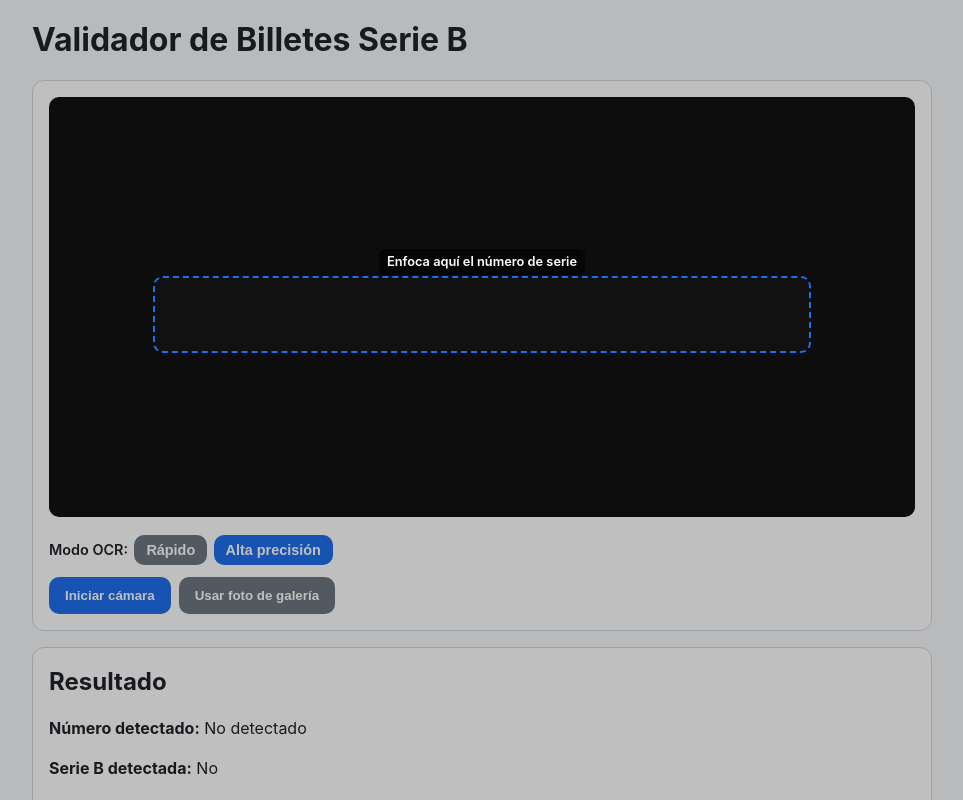
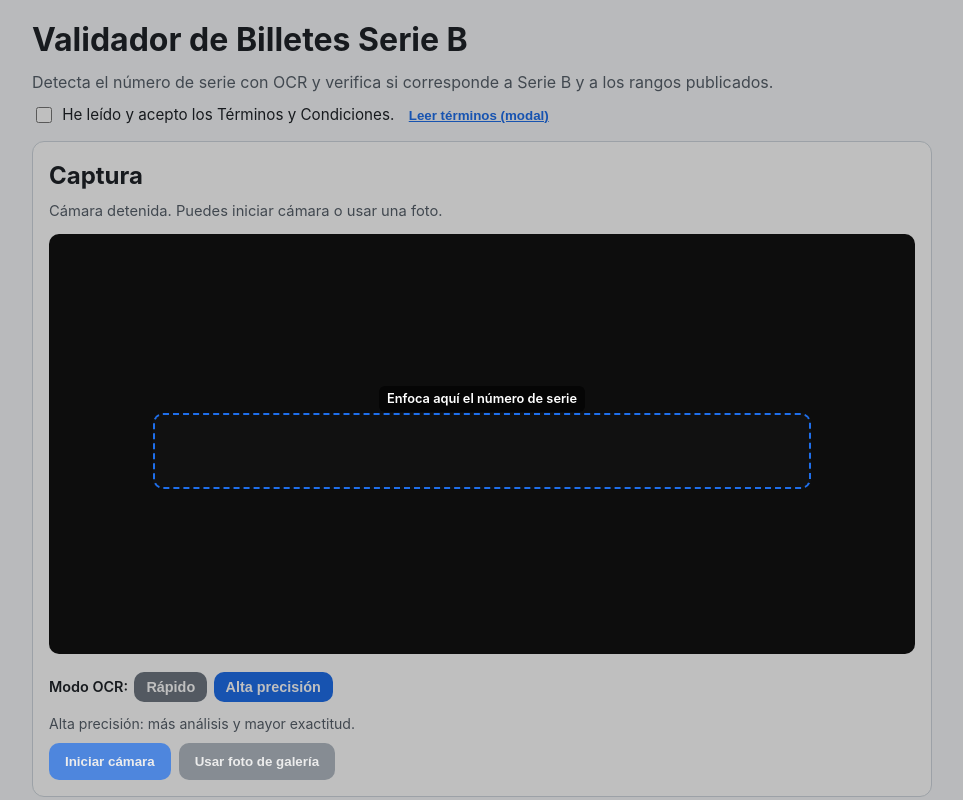
Before and after one commit to Feliverse/serieB, a React (Vite) app: page / in a window 1280 px wide. Shown: the top 800 px of the page, without its empty margins (158-1121 px from the left). Built offline with nearby package versions, Linux system fonts and the light colour scheme.

Commit message:
Terminos y condiciones

```diff
--- a/src/App.css
+++ b/src/App.css
@@ -2,7 +2,37 @@
   width: min(900px, 100%);
   margin: 0 auto;
   display: grid;
-  gap: 1rem;
+  gap: 0.9rem;
+}
+
+.app-header {
+  display: grid;
+  gap: 0.35rem;
+}
+
+.app-header p {
+  margin: 0;
+  color: #57606a;
+}
+
+.terms-consent {
+  margin-top: 0.3rem;
+  display: flex;
+  flex-wrap: wrap;
+  align-items: center;
+  gap: 0.55rem 0.9rem;
+}
+
+.terms-consent label {
+  display: inline-flex;
+  align-items: center;
+  gap: 0.45rem;
+  font-size: 0.95rem;
+}
+
+.terms-consent input {
+  width: 16px;
+  height: 16px;
 }
 
 h1,
@@ -16,6 +46,12 @@ h2 {
   border-radius: 12px;
   padding: 1rem;
   background: #fff;
+}
+
+.panel-hint {
+  margin: 0.35rem 0 0.75rem;
+  color: #57606a;
+  font-size: 0.92rem;
 }
 
 .camera {
@@ -84,6 +120,13 @@ h2 {
   font-weight: 600;
 }
 
+.mode-help {
+  width: 100%;
+  margin: 0;
+  font-size: 0.88rem;
+  color: #57606a;
+}
+
 button.toggle {
   padding: 0.45rem 0.75rem;
   font-size: 0.9rem;
@@ -100,6 +143,11 @@ button {
   background: #1f6feb;
   color: #fff;
   font-weight: 600;
+  transition: transform 120ms ease, opacity 120ms ease;
+}
+
+button:not(:disabled):active {
+  transform: translateY(1px);
 }
 
 button:disabled {
@@ -111,10 +159,68 @@ button.secondary {
   background: #6e7781;
 }
 
+button.text-button {
+  padding: 0;
+  border: none;
+  border-radius: 0;
+  background: none;
+  color: #1f6feb;
+  text-decoration: underline;
+  font-weight: 600;
+  width: auto;
+}
+
+.modal-overlay {
+  position: fixed;
+  inset: 0;
+  background: rgba(15, 23, 42, 0.45);
+  display: flex;
+  align-items: center;
+  justify-content: center;
+  padding: 1rem;
+  z-index: 30;
+}
+
+.modal {
+  width: min(640px, 100%);
+  max-height: 85vh;
+  overflow: auto;
+  background: #fff;
+  border-radius: 12px;
+  border: 1px solid #d0d7de;
+  padding: 1rem;
+  display: grid;
+  gap: 0.7rem;
+}
+
+.modal h2,
+.modal p {
+  margin: 0;
+}
+
+.modal-actions {
+  display: flex;
+  justify-content: flex-end;
+}
+
 .error {
   margin-top: 0.75rem;
   color: #b42318;
   font-weight: 600;
+}
+
+.result-grid {
+  display: grid;
+  grid-template-columns: repeat(2, minmax(0, 1fr));
+  gap: 0.5rem 1rem;
+}
+
+.result-grid p {
+  margin: 0;
+  padding: 0.55rem 0.65rem;
+  background: #f6f8fa;
+  border: 1px solid #d8dee4;
+  border-radius: 8px;
 }
 
 .status-ok,
@@ -135,3 +241,13 @@ button.secondary {
   background: #fef3f2;
   color: #b42318;
 }
+
+@media (max-width: 680px) {
+  .result-grid {
+    grid-template-columns: 1fr;
+  }
+
+  button {
+    width: 100%;
+  }
+}
--- a/src/App.tsx
+++ b/src/App.tsx
@@ -22,6 +22,7 @@ const OCR_DIGIT_MAP: Record<string, string> = {
 }
 
 const PRECISION_MODE_STORAGE_KEY = 'serieB.precisionMode'
+const TERMS_ACCEPTED_STORAGE_KEY = 'serieB.termsAccepted'
 
 const INVALID_RANGES: Record<Denomination, Array<[number, number]>> = {
   Bs50: [
@@ -248,6 +249,14 @@ function App() {
       return 'high'
     }
   })
+  const [hasAcceptedTerms, setHasAcceptedTerms] = useState<boolean>(() => {
+    try {
+      return localStorage.getItem(TERMS_ACCEPTED_STORAGE_KEY) === 'true'
+    } catch {
+      return false
+    }
+  })
+  const [isTermsModalOpen, setIsTermsModalOpen] = useState(false)
 
   const guideRegion = {
     xPct: 0.12,
@@ -262,6 +271,15 @@ function App() {
       streamRef.current = null
     }
     setCameraReady(false)
+  }
+
+  const ensureTermsAccepted = () => {
+    if (hasAcceptedTerms) {
+      return true
+    }
+
+    setError('Debes aceptar los Términos y Condiciones antes de usar el análisis.')
+    return false
   }
 
   const applyDetectionResult = (text: string, preferredSerial?: string) => {
@@ -359,6 +377,10 @@ function App() {
   }
 
   const startCamera = async () => {
+    if (!ensureTermsAccepted()) {
+      return
+    }
+
     setError('')
 
     try {
@@ -383,6 +405,10 @@ function App() {
   }
 
   const captureAndAnalyze = async () => {
+    if (!ensureTermsAccepted()) {
+      return
+    }
+
     if (!videoRef.current || !canvasRef.current || isAnalyzing) {
       return
     }
@@ -434,6 +460,10 @@ function App() {
   }
 
   const openGalleryPicker = () => {
+    if (!ensureTermsAccepted()) {
+      return
+    }
+
     if (isAnalyzing) {
       return
     }
@@ -441,6 +471,10 @@ function App() {
   }
 
   const handleGallerySelection = async (event: ChangeEvent<HTMLInputElement>) => {
+    if (!ensureTermsAccepted()) {
+      return
+    }
+
     const file = event.target.files?.[0]
     event.target.value = ''
 
@@ -483,13 +517,55 @@ function App() {
     }
   }, [precisionMode])
 
+  useEffect(() => {
+    try {
+      localStorage.setItem(TERMS_ACCEPTED_STORAGE_KEY, String(hasAcceptedTerms))
+    } catch {
+      return
+    }
+  }, [hasAcceptedTerms])
+
   const isInvalidBill = isSerieB && inRange
+  const statusText = isInvalidBill
+    ? 'Billete Serie B en rango sin valor legal.'
+    : 'No cumple simultáneamente Serie B + rango publicado.'
+  const cameraStateText = cameraReady
+    ? 'Cámara activa. Alinea el número dentro del recuadro.'
+    : 'Cámara detenida. Puedes iniciar cámara o usar una foto.'
+  const termsFileUrl = `${import.meta.env.BASE_URL}terms-and-conditions.md`
 
   return (
     <main className="app">
+      <header className="app-header">
         <h1>Validador de Billetes Serie B</h1>
+        <p>
+          Detecta el número de serie con OCR y verifica si corresponde a Serie B y a los
+          rangos publicados.
+        </p>
+
+        <div className="terms-consent">
+          <label>
+            <input
+              type="checkbox"
+              checked={hasAcceptedTerms}
+              onChange={(event) => setHasAcceptedTerms(event.target.checked)}
+            />
+            He leído y acepto los Términos y Condiciones.
+          </label>
+          <button
+            type="button"
+            className="text-button"
+            onClick={() => setIsTermsModalOpen(true)}
+          >
+            Leer términos (modal)
+          </button>
+        </div>
+      </header>
 
       <section className="camera-panel">
+        <h2>Captura</h2>
+        <p className="panel-hint">{cameraStateText}</p>
+
         <div className="camera-frame">
           <video ref={videoRef} className="camera" autoPlay playsInline muted />
           <div className="serial-guide" aria-hidden="true">
@@ -519,6 +595,12 @@ function App() {
             </button>
           </div>
 
+          <p className="mode-help">
+            {precisionMode === 'high'
+              ? 'Alta precisión: más análisis y mayor exactitud.'
+              : 'Rápido: resultado más veloz con menos pasadas OCR.'}
+          </p>
+
           <input
             ref={fileInputRef}
             type="file"
@@ -529,20 +611,30 @@ function App() {
 
           {!cameraReady ? (
             <>
-              <button onClick={startCamera}>Iniciar cámara</button>
-              <button onClick={openGalleryPicker} className="secondary" disabled={isAnalyzing}>
+              <button onClick={startCamera} disabled={!hasAcceptedTerms}>
+                Iniciar cámara
+              </button>
+              <button
+                onClick={openGalleryPicker}
+                className="secondary"
+                disabled={isAnalyzing || !hasAcceptedTerms}
+              >
                 Usar foto de galería
               </button>
             </>
           ) : (
             <>
-              <button onClick={captureAndAnalyze} disabled={isAnalyzing}>
+              <button onClick={captureAndAnalyze} disabled={isAnalyzing || !hasAcceptedTerms}>
                 {isAnalyzing ? `Analizando... ${progress}%` : 'Tomar foto y validar'}
               </button>
               <button onClick={stopCamera} className="secondary">
                 Detener cámara
               </button>
-              <button onClick={openGalleryPicker} className="secondary" disabled={isAnalyzing}>
+              <button
+                onClick={openGalleryPicker}
+                className="secondary"
+                disabled={isAnalyzing || !hasAcceptedTerms}
+              >
                 Usar foto de galería
               </button>
             </>
@@ -554,6 +646,7 @@ function App() {
 
       <section className="result-panel">
         <h2>Resultado</h2>
+        <div className="result-grid">
           <p>
             <strong>Número detectado:</strong> {serialDetected || 'No detectado'}
           </p>
@@ -566,13 +659,38 @@ function App() {
           <p>
             <strong>Denominación en rango:</strong> {denomination ?? 'No coincide'}
           </p>
+        </div>
 
-        <p className={isInvalidBill ? 'status-bad' : 'status-ok'}>
-          {isInvalidBill
-            ? 'Billete Serie B en rango sin valor legal.'
-            : 'No cumple simultáneamente Serie B + rango publicado.'}
+        <p className={isInvalidBill ? 'status-bad' : 'status-ok'}>{statusText}</p>
+      </section>
+
+      {isTermsModalOpen && (
+        <div className="modal-overlay" onClick={() => setIsTermsModalOpen(false)}>
+          <div className="modal" onClick={(event) => event.stopPropagation()}>
+            <h2>Términos y Condiciones</h2>
+            <p>
+              Esta app es una herramienta de apoyo y no reemplaza verificaciones oficiales.
+              El OCR puede fallar por iluminación, ángulo o calidad de imagen.
             </p>
-      </section>
+            <p>
+              La decisión final sobre aceptación o rechazo de billetes es responsabilidad del
+              usuario.
+            </p>
+            <p>
+              Lee el documento completo aquí:{' '}
+              <a href={termsFileUrl} target="_blank" rel="noreferrer">
+                Abrir archivo de Términos y Condiciones
+              </a>
+            </p>
+
+            <div className="modal-actions">
+              <button type="button" onClick={() => setIsTermsModalOpen(false)}>
+                Cerrar
+              </button>
+            </div>
+          </div>
+        </div>
+      )}
     </main>
   )
 }
```
Also changed, not shown: public/terms-and-conditions.md (added, +25 -0 lines), 1 other file (tests, documents, lock files or other folders). Lines whose indentation alone changed are shown as unchanged.
